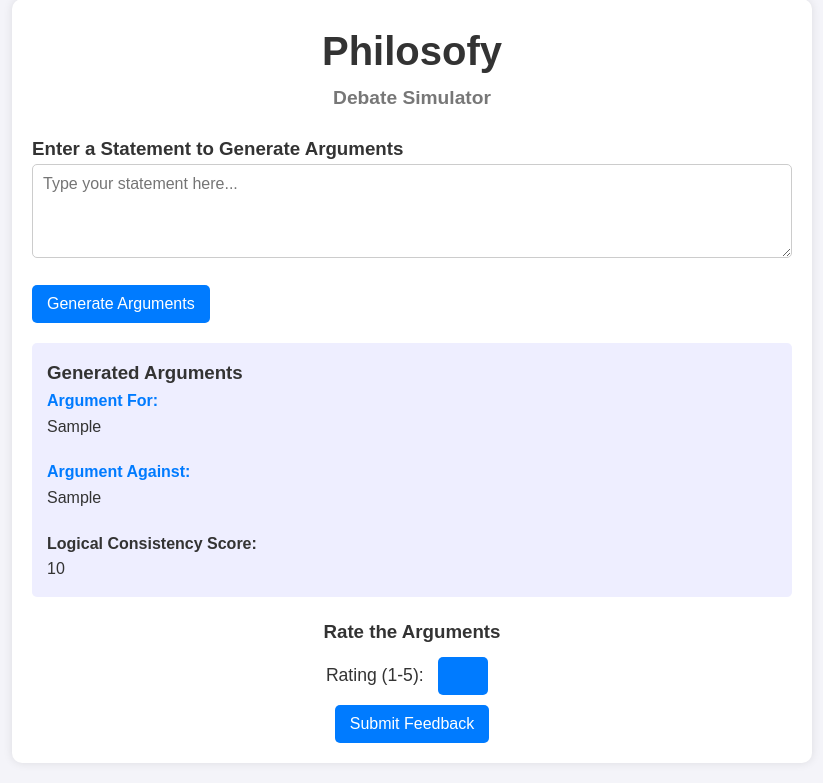
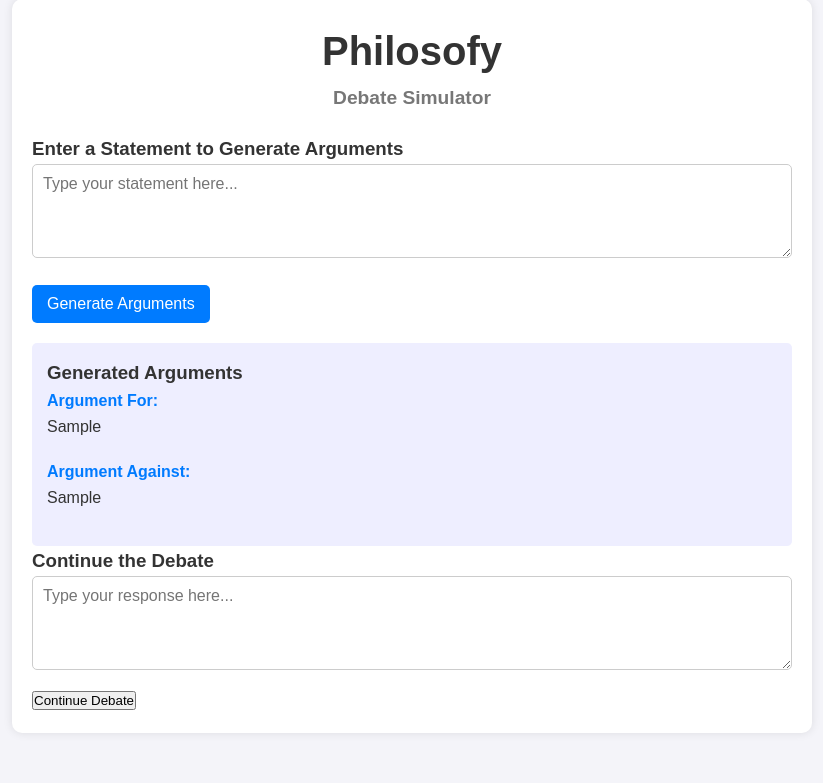
Before and after one commit to KTK-Jadoo/Philosofy, a Flask app: template templates/index.html in a window 1280 px wide. Shown: the part 21-804 px from the top of the page, without its empty margins (228-1051 px from the left). After the commit the page ends 731 px from the top, so only its background shows below. Run offline with Flask 3, Linux system fonts and the light colour scheme; the template is opened without the code that fills it: most values are stand-ins (such as "Sample title", 1, 10 or a date in 2020).

Commit message:
Ollama pulling Llama 3.1

```diff
--- a/app.py
+++ b/app.py
@@ -1,32 +1,15 @@
 from flask import Flask, request, jsonify, render_template
-from langchain_huggingface import HuggingFacePipeline
+from langchain_community.llms import Ollama
 from langchain_core.prompts.prompt import PromptTemplate
 from langchain_core.runnables import RunnableSequence
-from transformers import AutoTokenizer, AutoModelForCausalLM, pipeline
 import re
 
 app = Flask(__name__)
 
-# Initialize LLaMA 3.1 model
-model_name = "meta-llama/Llama-2-7b-chat-hf"  # Replace with the correct model path for LLaMA 3.1 when available
-tokenizer = AutoTokenizer.from_pretrained(model_name)
-model = AutoModelForCausalLM.from_pretrained(model_name)
+# Initialize Ollama LLM
+llm = Ollama(model="llama3")
 
-# Create a text-generation pipeline with enhanced parameters
-pipe = pipeline(
-    "text-generation",  # Changed to text-generation since LLaMA is a causal language model
-    model=model,
-    tokenizer=tokenizer,
-    max_length=2048,  # Ensure this is high enough for detailed output
-    temperature=0.6,  # Slightly reduce temperature for focused output
-    top_p=0.85,       # Use nucleus sampling for coherent output
-    do_sample=True,   # Enable sampling
-    repetition_penalty=1.1  # Slight penalty to avoid repetitive sentences
-)
-
-# Create LangChain LLM
-llm = HuggingFacePipeline(pipeline=pipe)
-
+# Enhanced prompt templates for generating comprehensive arguments
 for_prompt = PromptTemplate.from_template(
     "As a skilled debater, write a detailed multi-paragraph argument in favor of the statement: '{statement}'. "
     "Start with a strong introduction, followed by three well-supported points, each with evidence or examples, "
@@ -37,11 +20,6 @@ against_prompt = PromptTemplate.from_template(
     "As a skilled debater, write a detailed multi-paragraph argument against the statement: '{statement}'. "
     "Start with a strong introduction, followed by three well-supported points, each with evidence or examples, "
     "and finish with a compelling conclusion that reinforces your stance."
-)
-
-# Create a prompt template for evaluating logical consistency
-consistency_prompt = PromptTemplate.from_template(
-    "Evaluate the logical consistency between the following arguments. For: {for_argument}. Against: {against_argument}."
 )
 
 # Create RunnableSequences for argument generation
@@ -60,36 +38,26 @@ def home():
         statement = request.form.get('statement')
         for_argument = content_filter(for_chain.invoke({"statement": statement}))
         against_argument = content_filter(against_chain.invoke({"statement": statement}))
-        consistency_score = evaluate_consistency(for_argument, against_argument)
-        return render_template('index.html', for_argument=for_argument, against_argument=against_argument, consistency_score=consistency_score)
+        return render_template('index.html', for_argument=for_argument, against_argument=against_argument, statement=statement)
     return render_template('index.html')
 
-@app.route('/generate_arguments', methods=['POST'])
-def generate_arguments():
+@app.route('/continue_debate', methods=['POST'])
+def continue_debate():
     data = request.json
-    statement = data.get('statement')
+    previous_statement = data.get('previous_statement')
+    user_response = data.get('user_response')
 
-    if not statement:
-        return jsonify({"error": "No statement provided"}), 400
+    if not previous_statement or not user_response:
+        return jsonify({"error": "No statement or response provided"}), 400
 
-    # Generate arguments
-    for_argument = content_filter(for_chain.invoke({"statement": statement}))
-    against_argument = content_filter(against_chain.invoke({"statement": statement}))
-    consistency_score = evaluate_consistency(for_argument, against_argument)
+    # Generate a counterargument based on the user's response
+    counter_argument = content_filter(against_chain.invoke({"statement": user_response}))
 
     return jsonify({
-        "for_argument": for_argument,
-        "against_argument": against_argument,
-        "consistency_score": consistency_score
+        "previous_statement": previous_statement,
+        "user_response": user_response,
+        "counter_argument": counter_argument
     })
-
-# Updated function for evaluating logical consistency
-def evaluate_consistency(for_argument, against_argument):
-    prompt = consistency_prompt.format(for_argument=for_argument, against_argument=against_argument)
-    consistency_response = pipe(prompt)  # Pass the prompt as a string
-    # Hypothetical score extraction
-    score_match = re.search(r'(\d+)/10', consistency_response[0]['generated_text'])
-    return score_match.group(0) if score_match else "Not evaluated"
 
 @app.route('/feedback', methods=['POST'])
 def feedback():
--- a/templates/index.html
+++ b/templates/index.html
@@ -4,7 +4,7 @@
 <head>
     <meta charset="UTF-8">
     <meta name="viewport" content="width=device-width, initial-scale=1.0">
-    <title>Philosofy - Argument Generator</title>
+    <title>Philosofy - Debate Simulator</title>
     <link rel="stylesheet" href="{{ url_for('static', filename='styles.css') }}">
 </head>
 
@@ -34,24 +34,49 @@
                 <h4>Argument Against:</h4>
                 <p>{{ against_argument }}</p>
             </div>
-            <div class="consistency">
-                <h4>Logical Consistency Score:</h4>
-                <p>{{ consistency_score }}</p>
-            </div>
         </section>
 
-        <section class="feedback-section">
-            <h3>Rate the Arguments</h3>
-            <form method="POST" action="/feedback">
-                <input type="hidden" name="for_argument" value="{{ for_argument }}">
-                <input type="hidden" name="against_argument" value="{{ against_argument }}">
-                <label for="rating">Rating (1-5):</label>
-                <input type="number" name="rating" min="1" max="5" required><br>
-                <input type="submit" value="Submit Feedback">
+        <section class="continue-debate-section">
+            <h3>Continue the Debate</h3>
+            <form id="continue-debate-form">
+                <textarea id="user_response" rows="4" cols="50" placeholder="Type your response here..."></textarea><br>
+                <input type="hidden" id="previous_statement" value="{{ statement }}">
+                <input type="button" value="Continue Debate" onclick="continueDebate()">
             </form>
+            <div id="counter-argument"></div>
         </section>
         {% endif %}
     </div>
+
+    <script>
+        function continueDebate() {
+            const previousStatement = document.getElementById('previous_statement').value;
+            const userResponse = document.getElementById('user_response').value;
+
+            fetch('/continue_debate', {
+                method: 'POST',
+                headers: {
+                    'Content-Type': 'application/json',
+                },
+                body: JSON.stringify({
+                    previous_statement: previousStatement,
+                    user_response: userResponse
+                }),
+            })
+                .then(response => response.json())
+                .then(data => {
+                    if (data.counter_argument) {
+                        document.getElementById('counter-argument').innerHTML = `
+                        <h4>Counter Argument:</h4>
+                        <p>${data.counter_argument}</p>
+                    `;
+                    }
+                })
+                .catch((error) => {
+                    console.error('Error:', error);
+                });
+        }
+    </script>
 </body>
 
 </html>
```
